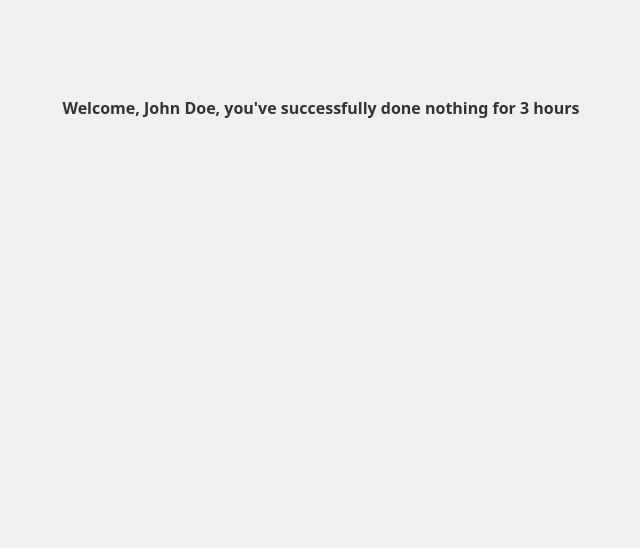
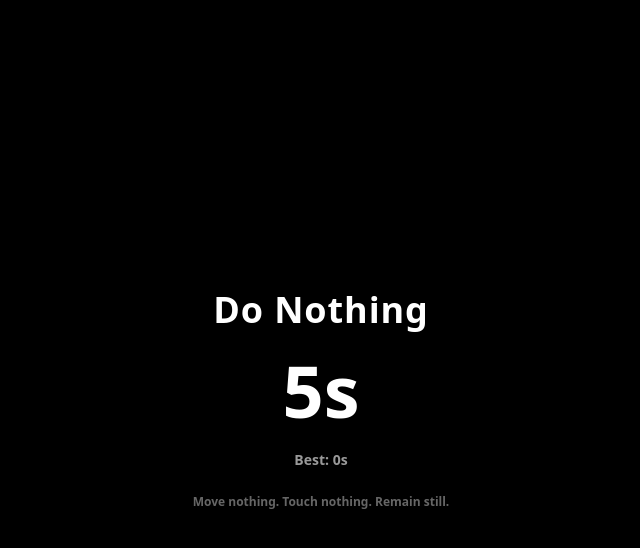
Before and after one commit to CodewithMiguelll/do-nothing, a Next.js app: page / in a window 1280 px wide. Shown: the top 548 px of the page, without its empty margins (319-959 px from the left). Built offline with nearby package versions, Linux system fonts and the light colour scheme.

Commit message:
Implement core functionality for the 'Do Nothing' app with timer and failure logic.

```diff
--- a/src/app/layout.tsx
+++ b/src/app/layout.tsx
@@ -13,9 +13,7 @@ export default function RootLayout({
 }>) {
   return (
     <html lang="en">
-      <body
-        className="antialiased bg-[#f0f0f0] text-[#333333] font-semibold"
-      >
+      <body className="antialiased bg-black text-white font-semibold">
         {children}
       </body>
     </html>
--- a/src/app/page.tsx
+++ b/src/app/page.tsx
@@ -1,16 +1,99 @@
-import Image from "next/image";
+"use client";
 
-const user ="John Doe"
-const time = "3 hours"
+import { useEffect, useState } from "react";
+
+const ROASTS = [
+  "You moved. Weak.",
+  "Stillness broken.",
+  "The monks are disappointed.",
+  "You twitched. Shame.",
+  "Multitasking is a sin.",
+];
 
 export default function Home() {
+  const [seconds, setSeconds] = useState(0);
+  const [lost, setLost] = useState(false);
+  const [message, setMessage] = useState("");
+  const [best, setBest] = useState(0);
+
+  // Load best time
+  useEffect(() => {
+    const stored = localStorage.getItem("do-nothing-best");
+    if (stored) setBest(Number(stored));
+  }, []);
+
+  // Timer
+  useEffect(() => {
+    if (lost) return;
+
+    const interval = setInterval(() => {
+      setSeconds((s) => s + 1);
+    }, 1000);
+
+    return () => clearInterval(interval);
+  }, [lost]);
+
+  // Failure logic
+  useEffect(() => {
+    const fail = (reason: string) => {
+      setLost(true);
+
+      if (seconds > best) {
+        setBest(seconds);
+        localStorage.setItem("do-nothing-best", String(seconds));
+      }
+
+      setSeconds(0);
+      setMessage(
+        `${ROASTS[Math.floor(Math.random() * ROASTS.length)]} (${reason})`
+      );
+    };
+
+    const onMouseMove = () => fail("Mouse moved");
+    const onKeyDown = () => fail("Key pressed");
+    const onClick = () => fail("Click detected");
+    const onVisibilityChange = () => {
+      if (document.hidden) fail("Tab switch");
+    };
+
+    window.addEventListener("mousemove", onMouseMove);
+    window.addEventListener("keydown", onKeyDown);
+    window.addEventListener("mousedown", onClick);
+    document.addEventListener("visibilitychange", onVisibilityChange);
+
+    return () => {
+      window.removeEventListener("mousemove", onMouseMove);
+      window.removeEventListener("keydown", onKeyDown);
+      window.removeEventListener("mousedown", onClick);
+      document.removeEventListener("visibilitychange", onVisibilityChange);
+    };
+  }, [seconds, best]);
+
+  // Auto reset after loss
+  useEffect(() => {
+    if (!lost) return;
+
+    const timeout = setTimeout(() => {
+      setLost(false);
+      setMessage("");
+    }, 2000);
+
+    return () => clearTimeout(timeout);
+  }, [lost]);
+
   return (
-    <>
-      <main className="flex min-h-screen flex-col items-center justify-between p-24">
-        <h1>
-          Welcome, {user}, you've successfully done nothing for {time}
-        </h1>
-      </main>
-    </>
+    <main className="flex min-h-screen flex-col items-center justify-center gap-6 select-none">
+      <h1 className="text-4xl font-bold tracking-wide">Do Nothing</h1>
+
+      <p className="text-7xl tabular-nums">{seconds}s</p>
+
+      <p className="text-sm opacity-60">Best: {best}s</p>
+
+      {lost && <p className="text-red-500 animate-pulse">{message}</p>}
+
+      <p className="text-xs opacity-40">
+        Move nothing. Touch nothing. Remain still.
+      </p>
+    </main>
   );
 }
```
